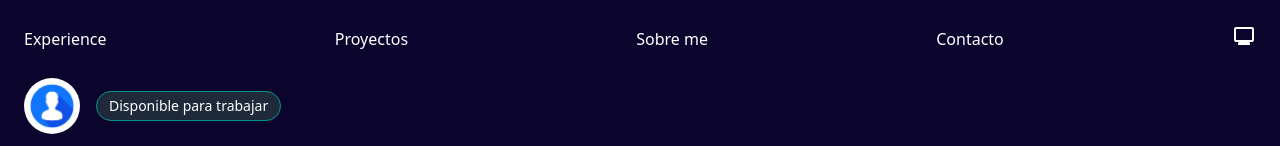
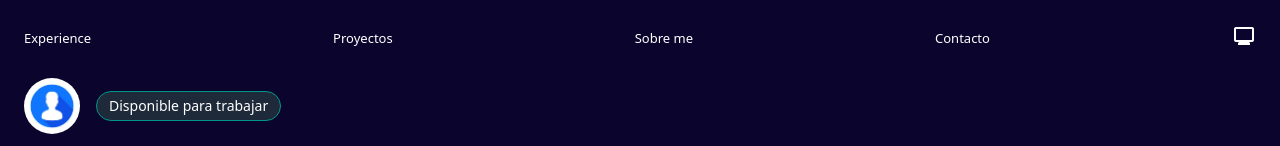
Before and after one commit to SAmirEmam/SAmirEmam.github.io, a website: page src/index.html in a window 1280 px wide. Shown: the top 146 px of the page. Drawn offline with nearby package versions, Linux system fonts and the light colour scheme.

Commit message:
style(header): reduce item font size

```diff
--- a/src/index.html
+++ b/src/index.html
@@ -13,7 +13,7 @@
 
   <body class="bg-[#0b052e]">
     <header class="px-6 mt-6">
-      <ul class="flex text-white justify-between items-center">
+      <ul class="flex text-white justify-between items-center text-[13px]">
         <li>Experience</li>
         <li>Proyectos</li>
         <li>Sobre me</li>
```
Also changed, not shown: src/output.css.
